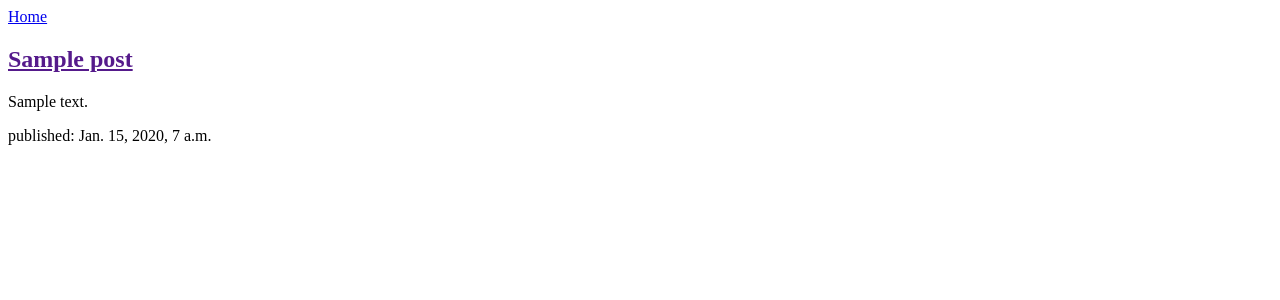
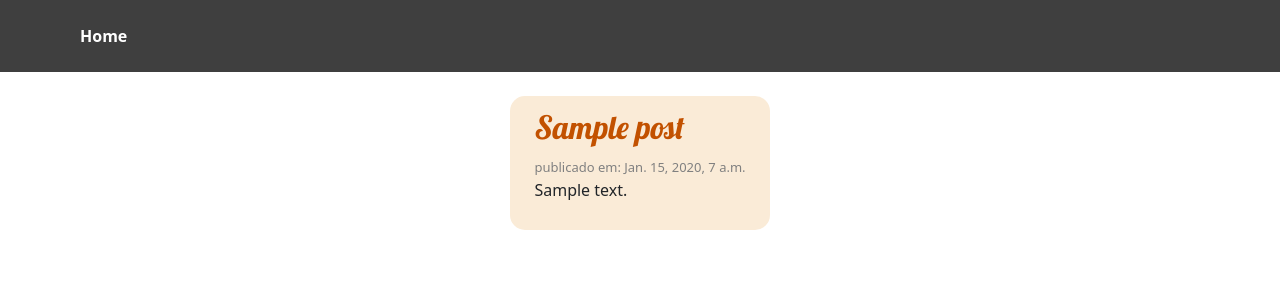
Before and after one commit to mateusfl/djangogirls-tutorial, a Django app: page / in a window 1280 px wide. Shown: the top 300 px of the page. Run offline with Django 3.2, Linux system fonts and the light colour scheme; tables that the repository leaves empty hold one stand-in row (values such as "Sample post").

Commit message:
rotas de detalhes do post e estilização

```diff
--- /dev/null
+++ b/blog/static/css/blog.css
@@ -0,0 +1,65 @@
+h1,
+h2,
+h1 a,
+h2 a {
+  text-decoration: none;
+  font-family: "Lobster";
+  color: #c25100;
+}
+
+.header-container {
+  display: flex;
+  gap: 1rem;
+  padding: 1.5rem;
+  padding-left: 5rem;
+  background-color: #3f3f3f;
+}
+
+.header-container a {
+  text-decoration: none;
+  color: white;
+  font-weight: 600;
+}
+
+.header-container a:hover {
+  color: #c25100;
+  transition: all;
+  transition-duration: 150ms;
+}
+
+.posts-container {
+  display: flex;
+  flex-direction: column;
+  justify-content: center;
+  align-items: center;
+  max-width: 75%;
+  margin: auto;
+}
+
+.post-detail-container {
+  display: flex;
+  flex-direction: column;
+  justify-content: center;
+  align-items: center;
+  max-width: 75%;
+  margin: auto;
+}
+
+.post {
+  margin-top: 1.5rem;
+  padding-inline: 1.5rem;
+  padding-top: 0.75rem;
+  padding-bottom: 0.75rem;
+  background-color: antiquewhite;
+  width: fit-content;
+  border-radius: 15px;
+}
+
+.date {
+  font-size: small;
+  color: grey;
+}
+
+.post-content {
+  padding-top: 1rem;
+}
--- /dev/null
+++ b/blog/templates/blog/base.html
@@ -0,0 +1,33 @@
+{% load static %}
+
+<!DOCTYPE html>
+<html lang="en">
+  <head>
+    <meta charset="UTF-8" />
+    <meta http-equiv="X-UA-Compatible" content="IE=edge" />
+    <meta name="viewport" content="width=device-width, initial-scale=1.0" />
+    <link
+      href="//fonts.googleapis.com/css?family=Lobster&subset=latin,latin-ext"
+      rel="stylesheet"
+      type="text/css"
+    />
+
+    <link
+      rel="stylesheet"
+      href="https://cdn.jsdelivr.net/npm/bootstrap@5.1.3/dist/css/bootstrap.min.css"
+      integrity="sha384-1BmE4kWBq78iYhFldvKuhfTAU6auU8tT94WrHftjDbrCEXSU1oBoqyl2QvZ6jIW3"
+      crossorigin="anonymous"
+    />
+    <link rel="stylesheet" href="{% static 'css/blog.css' %}" />
+    <title>{{ title }}</title>
+  </head>
+  <body>
+    <header class="page-header">
+      <div class="header-container">
+        <a href="/">Home</a>
+      </div>
+    </header>
+
+    {% block content %} {% endblock %}
+  </body>
+</html>
--- a/blog/templates/blog/post_list.html
+++ b/blog/templates/blog/post_list.html
@@ -1,22 +1,11 @@
-<!DOCTYPE html>
-<html lang="en">
-  <head>
-    <meta charset="UTF-8" />
-    <meta http-equiv="X-UA-Compatible" content="IE=edge" />
-    <meta name="viewport" content="width=device-width, initial-scale=1.0" />
-    <title>Página Principal</title>
-  </head>
-  <body>
-    <header>
-      <a href="/">Home</a>
-    </header>
-
-    {% for post in posts %}
-    <article>
-      <h2><a href="">{{ post.title }}</a></h2>
-      <p>{{ post.text|linebreaksbr }}</p>
-      <time>published: {{post.published_date}}</time>
-    </article>
-    {% endfor %}
-  </body>
-</html>
+{% extends 'blog/base.html' %} {% block content %}
+<main class="posts-container">
+  {% for post in posts %}
+  <article class="post">
+    <h2><a href="{% url 'post_detail' pk=post.pk %}">{{ post.title }}</a></h2>
+    <time class="date">publicado em: {{post.published_date}}</time>
+    <p>{{ post.text|linebreaksbr }}</p>
+  </article>
+  {% endfor %}
+</main>
+{% endblock %}
--- a/blog/urls.py
+++ b/blog/urls.py
@@ -1,4 +1,7 @@
 from django.urls import path
 from . import views
 
-urlpatterns = [path("", views.post_list, name="post_list")]
+urlpatterns = [
+    path("", views.post_list, name="post_list"),
+    path("post/<int:pk>/", views.post_detail, name="post_detail"),
+]
--- a/blog/views.py
+++ b/blog/views.py
@@ -1,4 +1,4 @@
-from django.shortcuts import render
+from django.shortcuts import render, get_object_or_404
 from .models import Post
 from django.utils import timezone
 
@@ -8,4 +8,11 @@ def post_list(request):
     posts = Post.objects.filter(published_date__lte=timezone.now()).order_by(
         "published_date"
     )
-    return render(request, "blog/post_list.html", {"posts": posts})
+    return render(
+        request, "blog/post_list.html", {"posts": posts, "title": "Página principal"}
+    )
+
+
+def post_detail(request, pk):
+    post = get_object_or_404(Post, pk=pk)
+    return render(request, "blog/post_detail.html", {"post": post, "title": post.title})
--- a/mysite/settings.py
+++ b/mysite/settings.py
@@ -119,7 +119,7 @@ USE_TZ = True
 # https://docs.djangoproject.com/en/3.2/howto/static-files/
 
 STATIC_URL = "/static/"
-STATIC_ROOT = BASE_DIR / "static"
+STATIC_ROOT = BASE_DIR / "static/"
 
 # Default primary key field type
 # https://docs.djangoproject.com/en/3.2/ref/settings/#default-auto-field
```
Also changed, not shown: blog/templates/blog/post_detail.html (added, +11 -0 lines).
